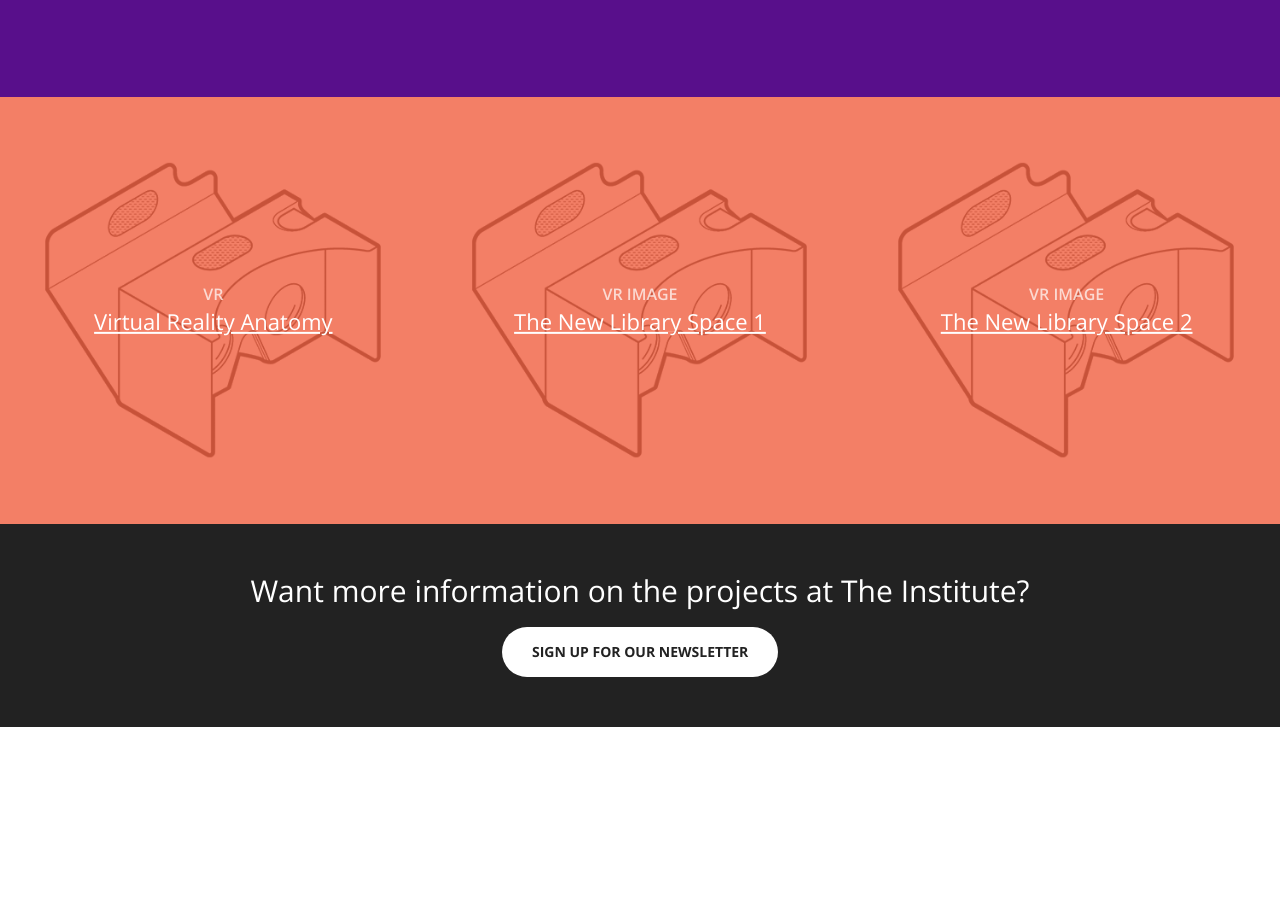
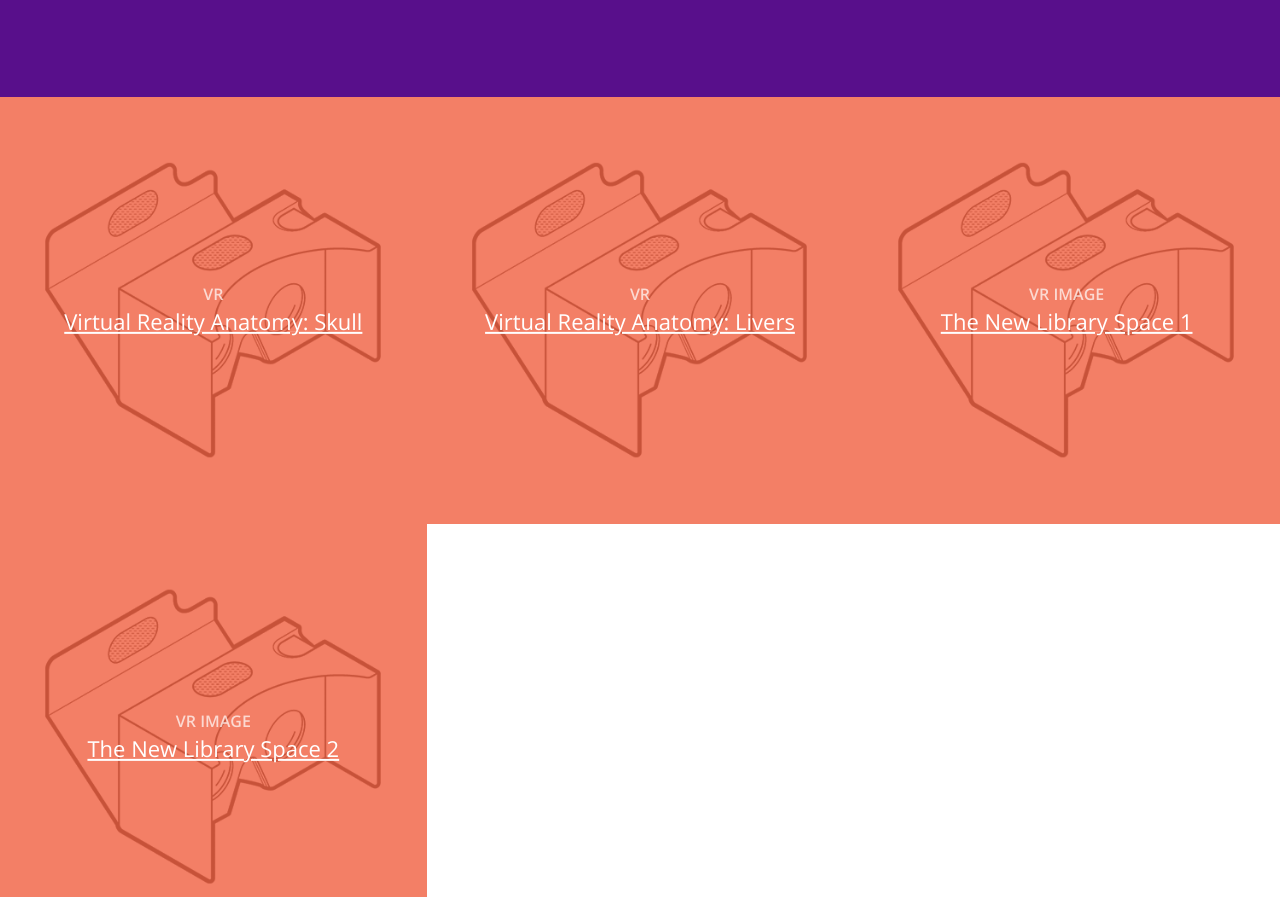
Before and after one commit to ghobot/iimecardboard, a website: page index.html in a window 1280 px wide. Shown: the part 1121-2018 px from the top of the page. Before the commit the page ends 1848 px from the top, so only its background shows below. Drawn offline with nearby package versions, Linux system fonts and the light colour scheme.

Commit message:
added new demo

```diff
--- a/index.html
+++ b/index.html
@@ -92,7 +92,7 @@
                 <div class="col-lg-8 col-lg-offset-2 text-center">
                     <h2 class="section-heading">Try our in Google Cardboard virtual reality demos.</h2>
                     <hr class="light">
-                    <p class="text-faded">The Institute seeks to master new technologies in service of better medical education. Please try out these demonstration experiences using your complimentary Google Cardboard unit with your smartphone's browser.    </p>
+                    <p class="text-faded">The Institute seeks to master new technologies in service of better medical education. Please try out these demonstration experiences using your complimentary Google Cardboard unit with your smartphone's browser. </p>
                     <a href="setup.html" class="page-scroll btn btn-default btn-xl sr-button">Get Started Setting Up Your VR Viewer!</a>
                 </div>
             </div>
@@ -111,7 +111,22 @@
                                     VR
                                 </div>
                                 <div class="project-name">
-                                    Virtual Reality Anatomy
+                                    Virtual Reality Anatomy: Skull
+                                </div>
+                            </div>
+                        </div>
+                    </a>
+                </div>
+                <div class="col-lg-4 col-sm-6">
+                    <a href="https://ghobot.github.io/vr-liver/" class="portfolio-box">
+                        <img src="img/cardboard_demo_small.png" class="img-responsive" alt="">
+                        <div class="portfolio-box-caption">
+                            <div class="portfolio-box-caption-content">
+                                <div class="project-category text-faded">
+                                    VR
+                                </div>
+                                <div class="project-name">
+                                    Virtual Reality Anatomy: Livers
                                 </div>
                             </div>
                         </div>
```
Lines whose indentation alone changed are shown as unchanged.
